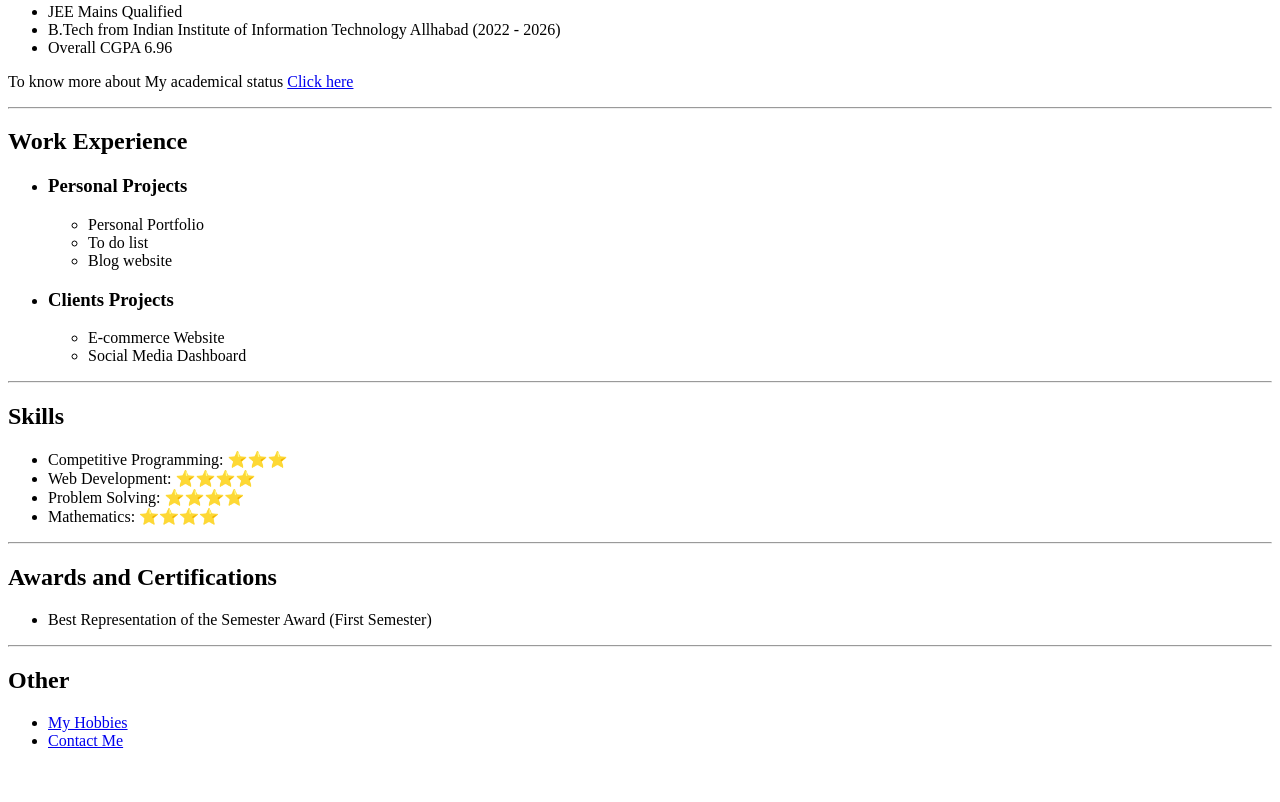
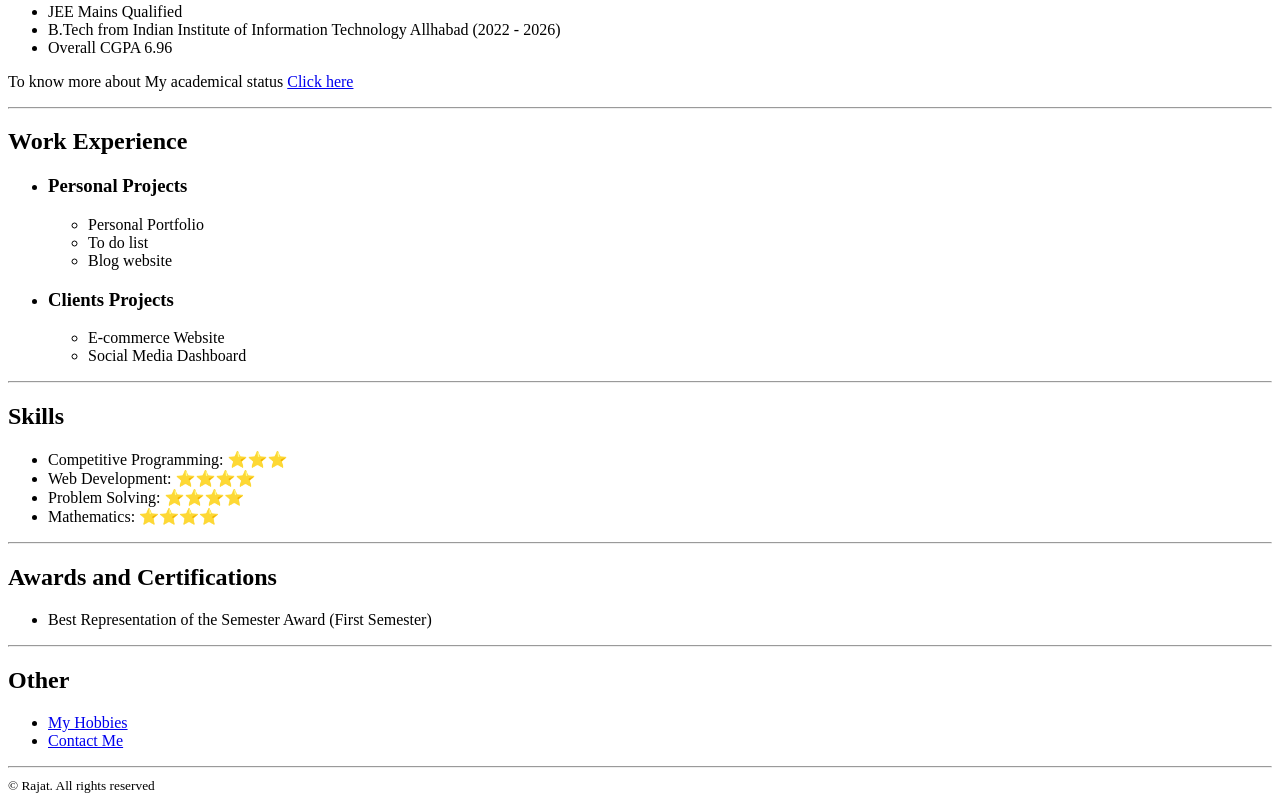
Before and after one commit to ByteBlitzed/html-Resume, a plain HTML site: page index.html in a window 1280 px wide. Shown: the part 451-1253 px from the top of the page. Before the commit the page ends 1217 px from the top, so only its background shows below. Drawn offline with Linux system fonts and the light colour scheme.

Commit message:
index.html

```diff
--- a/index.html
+++ b/index.html
@@ -60,6 +60,10 @@
         <li><a href="./Resources/Hobbies.html" target="_blank" rel="noopener">My Hobbies</a></li>
         <li><a href="./Resources/Contact.html" target="_blank" rel="noopener">Contact Me</a></li>
     </ul>
+    <hr>
+    <footer>
+        <small>© Rajat. All rights reserved</small>
+    </footer>
 
 </body>
 </html>
```
